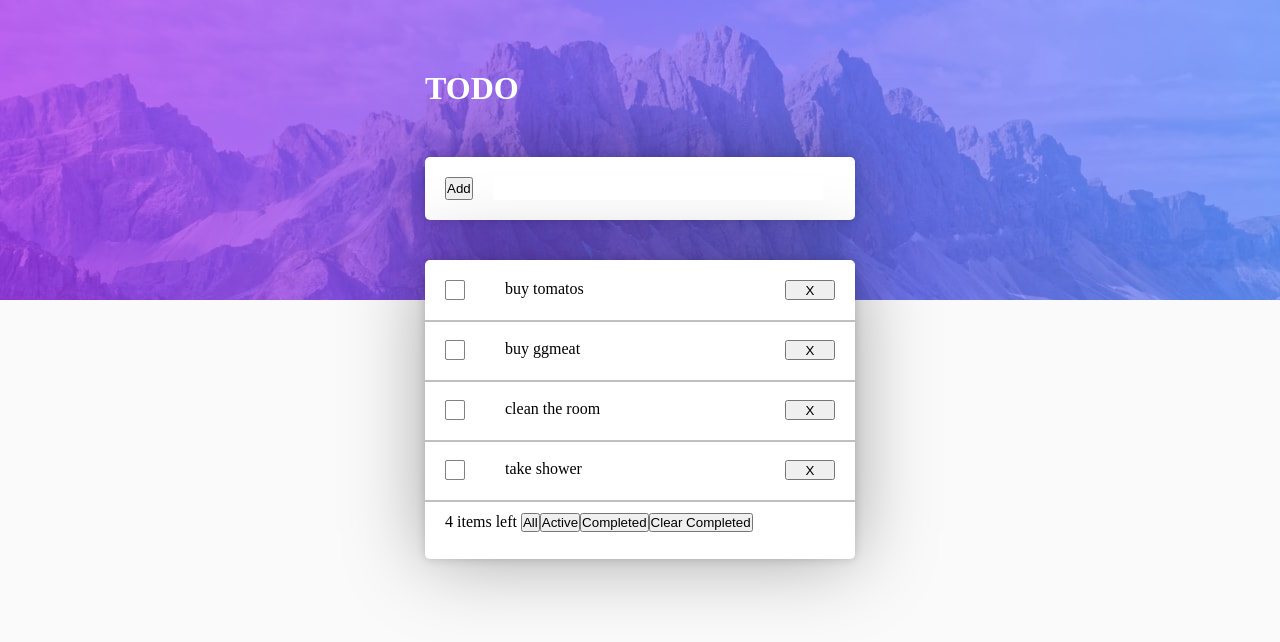
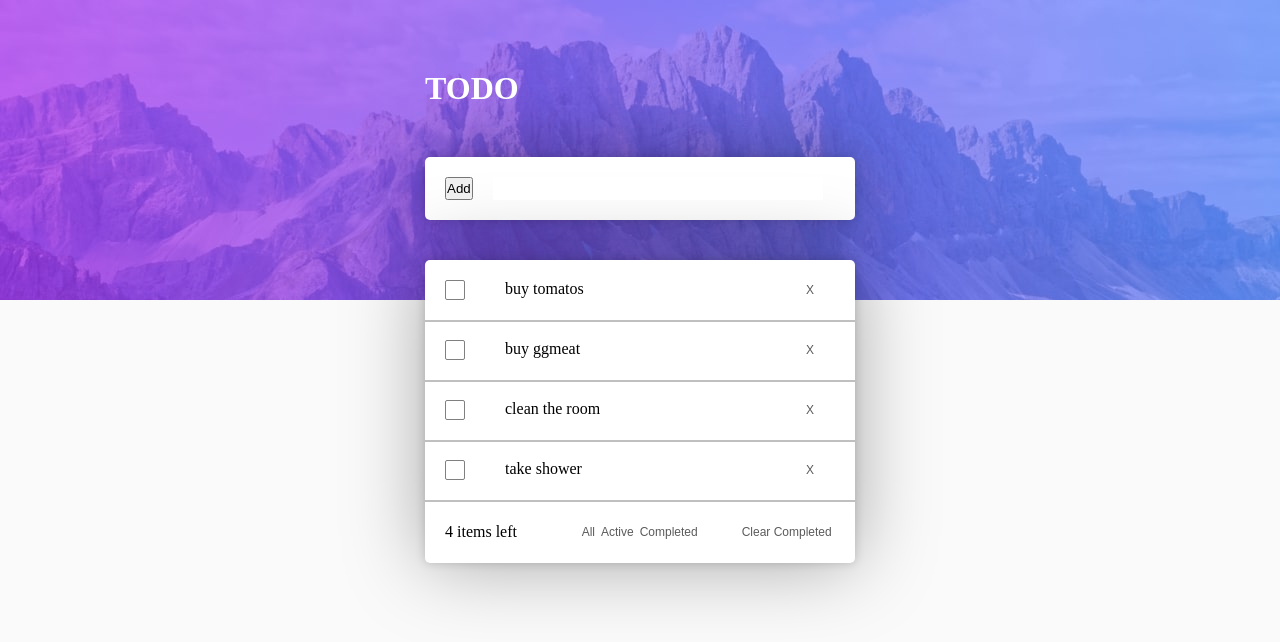
Before and after one commit to SonTonyD/Todo-app, an Angular app: page / in a window 1280 px wide. Shown: the top 642 px of the page. Built offline with nearby package versions, Linux system fonts and the light colour scheme.

Commit message:
bottom button style OK

```diff
--- a/src/app/task-list-card/task-list-card.component.css
+++ b/src/app/task-list-card/task-list-card.component.css
@@ -38,7 +38,7 @@ ul {
 }
 
 .doneButton {
-    -webkit-appearance:initial;
+    -webkit-appearance:none;
     margin-right: 20px;
     width: 20px;
     height: 20px;
@@ -46,6 +46,12 @@ ul {
     border-radius: 10%;
     outline: none;
 }
+
+.doneButton:hover {
+    background-image: url('/assets/icon-cross.svg');
+}
+
+
 
 
 .taskName {
@@ -60,8 +66,48 @@ ul {
 }
 
 .info {
+    display: grid;
     grid-area: 2/1/3/2;
+    grid-template: 1fr/1fr 1fr 1fr;
+    margin-top: 5px;
 }
+
+.left {
+    grid-area: 1/1/2/2;
+    display: flex;
+    justify-content: left;
+    align-items: center;
+}
+.center {
+    grid-area: 1/2/2/3;
+    display: flex;
+    justify-content: left;
+    align-items: center;
+    column-gap: 6px;
+}
+.right {
+    grid-area: 1/3/2/4;
+    display: flex;
+    justify-content: center;
+    align-items: center;
+}
+
+button {
+    text-align: center;
+    font-size: 12px;
+    border: none;
+    color: rgb(91, 91, 91);
+    background-color: transparent;
+}
+
+button:hover {
+    text-align: center;
+    font-size: 12.2px;
+    border: none;
+    color: black;
+    cursor: pointer;
+}
+
 
 /*
 .container {
--- a/src/app/task-list-card/task-list-card.component.html
+++ b/src/app/task-list-card/task-list-card.component.html
@@ -20,10 +20,13 @@
 
 
     <div class="info">
-        {{todoList.length}} items left
-        <button (click)="allVisible()"> All </button>
-        <button (click)="activeVisible()"> Active </button>
-        <button (click)="completedVisible()"> Completed </button>
-        <button (click)="clearCompleted()"> Clear Completed </button>
+        <div class="left">{{todoList.length}} items left</div>
+        <div class="center">
+            <button  (click)="allVisible($event)"> All </button>
+            <button  (click)="activeVisible($event)"> Active </button>
+            <button  (click)="completedVisible($event)"> Completed </button>
+        </div>
+
+        <button class="right" (click)="clearCompleted()"> Clear Completed </button>
     </div>
 </div>
--- a/src/app/task-list-card/task-list-card.component.ts
+++ b/src/app/task-list-card/task-list-card.component.ts
@@ -34,6 +34,10 @@ export class TaskListCardComponent implements OnInit,OnChanges {
   ngOnInit(): void {
 
   }
+
+  buttonAll!: any;
+  buttonActive!: any;
+  buttonCompleted!: any;
 
 
 
@@ -93,14 +97,32 @@ export class TaskListCardComponent implements OnInit,OnChanges {
     element.remove();
   }
 
-  allVisible() {
+  allVisible(event: any) {
+    this.buttonAll = event.target
+    event.target.setAttribute("style","text-align: center;font-size: 12px;border: none;color: blue;background-color: transparent;")
+    if (this.buttonActive != null) {
+      this.buttonActive.setAttribute("style","text-align: center;font-size: 12px;border: none;color: rgb(91, 91, 91);background-color: transparent;")
+    }
+    if (this.buttonCompleted !=null) {
+      this.buttonCompleted.setAttribute("style","text-align: center;font-size: 12px;border: none;color: rgb(91, 91, 91);background-color: transparent;")
+    }
+
     for (let i = 0; i < this.todoList.length; i++) {
       this.todoList[i].isHidden = false;
     }
     console.log(this.todoList)
   }
 
-  activeVisible() {
+  activeVisible(event: any) {
+    this.buttonActive = event.target
+    event.target.setAttribute("style","text-align: center;font-size: 12px;border: none;color: blue;background-color: transparent;")
+    if (this.buttonAll != null) {
+      this.buttonAll.setAttribute("style","text-align: center;font-size: 12px;border: none;color: rgb(91, 91, 91);background-color: transparent;")
+    }
+    if (this.buttonCompleted !=null) {
+      this.buttonCompleted.setAttribute("style","text-align: center;font-size: 12px;border: none;color: rgb(91, 91, 91);background-color: transparent;")
+    }
+
     for (let i = 0; i < this.todoList.length; i++) {
       if (this.todoList[i].isDone == false) {
         this.todoList[i].isHidden = false
@@ -113,7 +135,16 @@ export class TaskListCardComponent implements OnInit,OnChanges {
     console.log(this.todoList)
   }
 
-  completedVisible() {
+  completedVisible(event: any) {
+    this.buttonCompleted = event.target
+    event.target.setAttribute("style","text-align: center;font-size: 12px;border: none;color: blue;background-color: transparent;");
+    if (this.buttonAll != null) {
+      this.buttonAll.setAttribute("style","text-align: center;font-size: 12px;border: none;color: rgb(91, 91, 91);background-color: transparent;")
+    }
+    if (this.buttonActive !=null) {
+      this.buttonCompleted.setAttribute("style","text-align: center;font-size: 12px;border: none;color: rgb(91, 91, 91);background-color: transparent;")
+    }
+
     for (let i = 0; i < this.todoList.length; i++) {
       if (this.todoList[i].isDone == true) {
         this.todoList[i].isHidden = false
```
